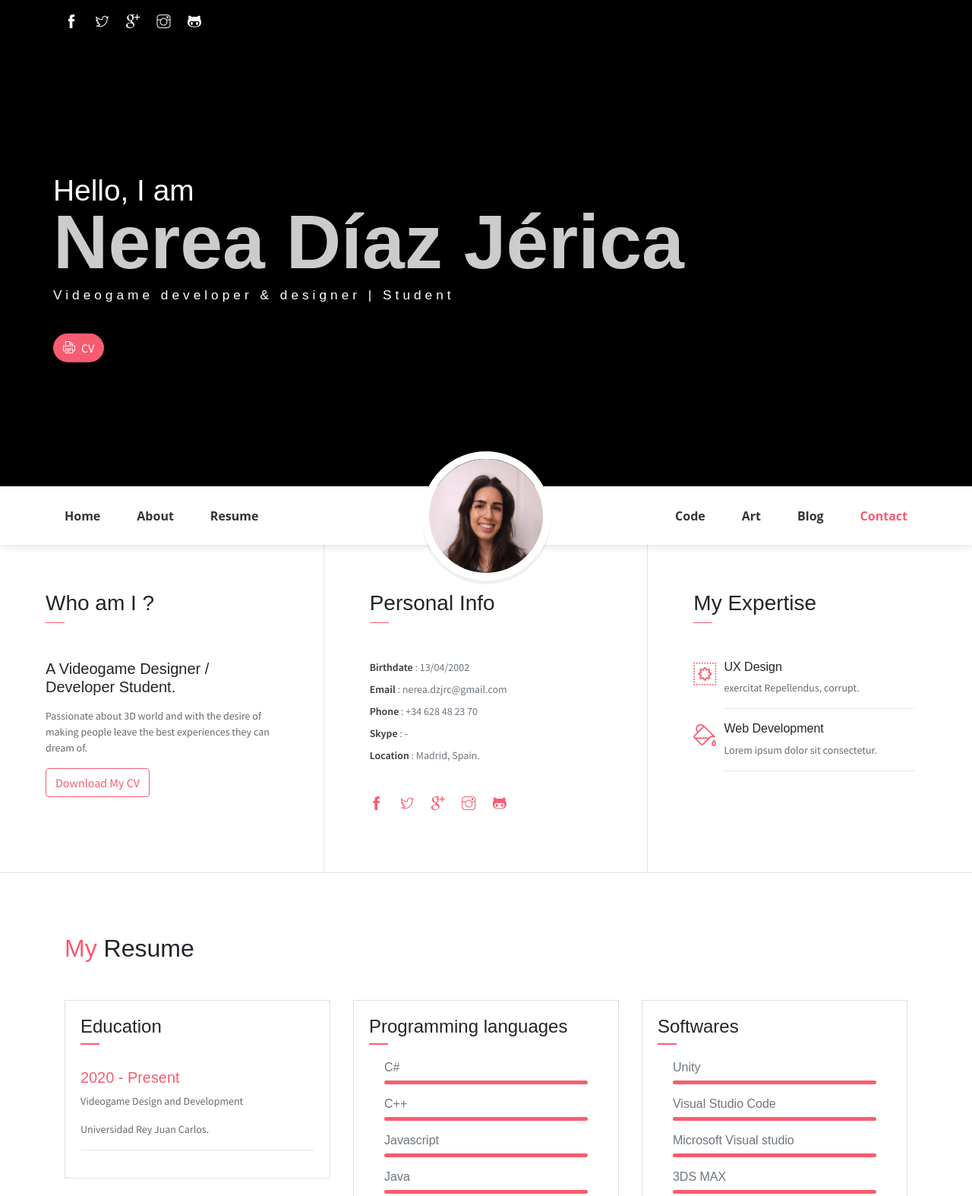
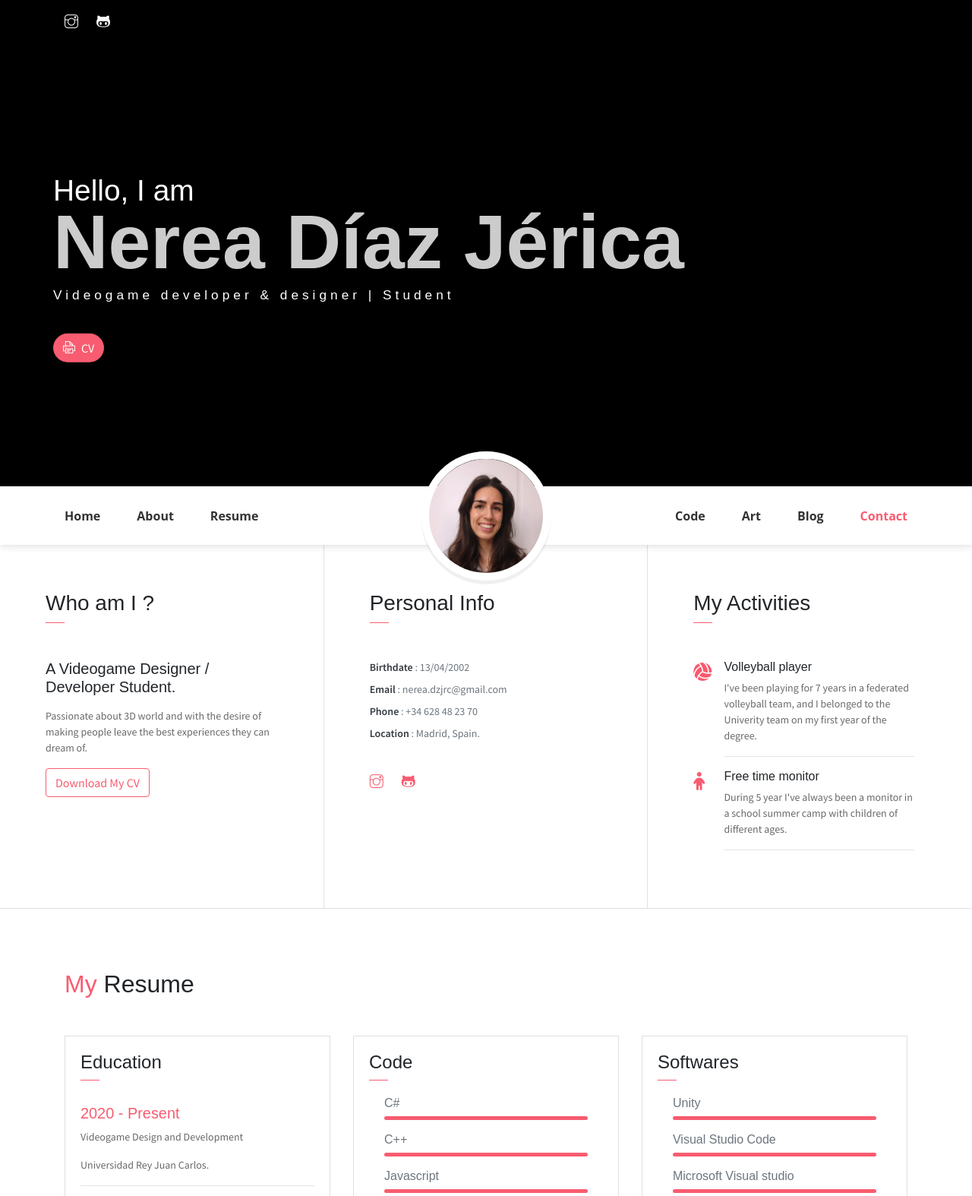
Before and after one commit to Ndj-13/PersonalWebSite_NDJ, a plain HTML site: page index.html in a window 1280 px wide. Shown: the top 1574 px of the page at 76% size. Drawn offline with Linux system fonts and the light colour scheme; some packages are replaced by stand-ins of ours; some icons are missing.

Commit message:
Links and Icons

```diff
--- a/index.html
+++ b/index.html
@@ -11,17 +11,17 @@
     <!-- Bootstrap + JohnDoe main styles -->
 	<link rel="stylesheet" href="assets/css/johndoe.css">
 
+    <!--Icons-->
+    <script src="https://kit.fontawesome.com/e3281f57a9.js" crossorigin="anonymous"></script>
+
 </head>
 <body data-spy="scroll" data-target=".navbar" data-offset="40" id="home">
     <a href="components.html" class="btn btn-primary btn-component" data-spy="affix" data-offset-top="600"><i class="ti-shift-left-alt"></i> Components</a>
     <header class="header">
         <div class="container">
             <ul class="social-icons pt-3">
-                <li class="social-item"><a class="social-link text-light" href="#"><i class="ti-facebook" aria-hidden="true"></i></a></li>
-                <li class="social-item"><a class="social-link text-light" href="#"><i class="ti-twitter" aria-hidden="true"></i></a></li>
-                <li class="social-item"><a class="social-link text-light" href="#"><i class="ti-google" aria-hidden="true"></i></a></li>
-                <li class="social-item"><a class="social-link text-light" href="#"><i class="ti-instagram" aria-hidden="true"></i></a></li>
-                <li class="social-item"><a class="social-link text-light" href="#"><i class="ti-github" aria-hidden="true"></i></a></li>
+                <li class="social-item"><a class="social-link text-light" href="https://www.instagram.com/itsnerea.draws/"><i class="ti-instagram" aria-hidden="true"></i></a></li>
+                <li class="social-item"><a class="social-link text-light" href="https://github.com/Ndj-13"><i class="ti-github" aria-hidden="true"></i></a></li>
             </ul>
             <div class="header-content">
                 <h4 class="header-subtitle" >Hello, I am</h4>
@@ -88,33 +88,29 @@
                     <li><span>Birthdate</span> : 13/04/2002</li>
                     <li><span>Email</span> : nerea.dzjrc@gmail.com</li>
                     <li><span>Phone</span> : +34 628 48 23 70</li>
-                    <li><span>Skype</span> : - </li>
                     <li><span>Location</span> :  Madrid, Spain.</li>
                 </ul>
                 <ul class="social-icons pt-3">
-                    <li class="social-item"><a class="social-link" href="#"><i class="ti-facebook" aria-hidden="true"></i></a></li>
-                    <li class="social-item"><a class="social-link" href="#"><i class="ti-twitter" aria-hidden="true"></i></a></li>
-                    <li class="social-item"><a class="social-link" href="#"><i class="ti-google" aria-hidden="true"></i></a></li>
-                    <li class="social-item"><a class="social-link" href="#"><i class="ti-instagram" aria-hidden="true"></i></a></li>
-                    <li class="social-item"><a class="social-link" href="#"><i class="ti-github" aria-hidden="true"></i></a></li>
+                    <li class="social-item"><a class="social-link" href="https://www.instagram.com/itsnerea.draws/"><i class="ti-instagram" aria-hidden="true"></i></a></li>
+                    <li class="social-item"><a class="social-link" href="https://github.com/Ndj-13"><i class="ti-github" aria-hidden="true"></i></a></li>
                 </ul>
             </div>
             <div class="col-lg-4 about-card">
-                <h3 class="font-weight-light">My Expertise</h3>
+                <h3 class="font-weight-light">My Activities</h3>
                 <span class="line mb-5"></span>
                 <div class="row">
-                    <div class="col-1 text-danger pt-1"><i class="ti-widget icon-lg"></i></div>
+                    <div class="col-1 text-danger pt-1"><i class="fa-solid fa-volleyball resize-icon"></i></div>
                     <div class="col-10 ml-auto mr-3">
-                        <h6>UX Design</h6>
-                        <p class="subtitle"> exercitat Repellendus,  corrupt.</p>
+                        <h6>Volleyball player</h6>
+                        <p class="subtitle"> I've been playing for  7 years in a federated volleyball team, and I belonged to the Univerity team on my first year of the degree.</p>
                         <hr>
                     </div>
                 </div>
                 <div class="row">
-                    <div class="col-1 text-danger pt-1"><i class="ti-paint-bucket icon-lg"></i></div>
+                    <div class="col-1 text-danger pt-1"><i class="fa-solid fa-child resize-icon"></i></div>
                     <div class="col-10 ml-auto mr-3">
-                        <h6>Web Development</h6>
-                        <p class="subtitle">Lorem ipsum dolor sit consectetur.</p>
+                        <h6>Free time monitor</h6>
+                        <p class="subtitle">During 5 year I've always been a monitor in a school summer camp with children of different ages.</p>
                         <hr>
                     </div>
                 </div>
@@ -177,7 +173,7 @@
                 <div class="card-header">
                     <div class="pull-left">
                         <div class="mt-2">
-                            <h4>Programming languages</h4>
+                            <h4>Code</h4>
                             <span class="line"></span>
                         </div>
                     </div>
@@ -312,6 +308,7 @@
         </div>
     </section>
 
+
     <section class="section" id="service">
         <div class="container">
             <h2 class="mb-5 pb-4"><span class="text-danger"></span> Skills</h2>
@@ -319,7 +316,7 @@
                 <div class="col-md-4 col-sm-6">
                     <div class="card mb-5">
                        <div class="card-header has-icon">
-                            <i class="ti-vector text-danger" aria-hidden="true"></i>
+                            <i class="fa-solid fa-gamepad text-danger"></i>
                         </div>
                         <div class="card-body px-4 py-3">
                             <h5 class="mb-3 card-title text-dark">Game development</h5>
@@ -330,7 +327,7 @@
                 <div class="col-md-4 col-sm-6">
                     <div class="card mb-5">
                        <div class="card-header has-icon">
-                            <i class="ti-write text-danger" aria-hidden="true"></i>
+                            <i class="fa-solid fa-code text-danger" aria-hidden="true"></i>
                         </div>
                         <div class="card-body px-4 py-3">
                             <h5 class="mb-3 card-title text-dark">Versatility</h5>
@@ -341,7 +338,7 @@
                 <div class="col-md-4 col-sm-6">
                     <div class="card mb-5">
                        <div class="card-header has-icon">
-                            <i class="ti-package text-danger" aria-hidden="true"></i>
+                            <i class="fa-solid fa-brush text-danger" aria-hidden="true"></i>
                         </div>
                         <div class="card-body px-4 py-3">
                             <h5 class="mb-3 card-title text-dark">Art skills</h5>
@@ -352,7 +349,7 @@
                 <div class="col-md-4 col-sm-6">
                     <div class="card mb-5">
                        <div class="card-header has-icon">
-                            <i class="ti-map-alt text-danger" aria-hidden="true"></i>
+                            <i class="fa-light fa-head-side-brain text-danger" aria-hidden="true"></i>
                         </div>
                         <div class="card-body px-4 py-3">
                             <h5 class="mb-3 card-title text-dark">Creative</h5>
```
Also changed, not shown: assets/css/johndoe.css.
